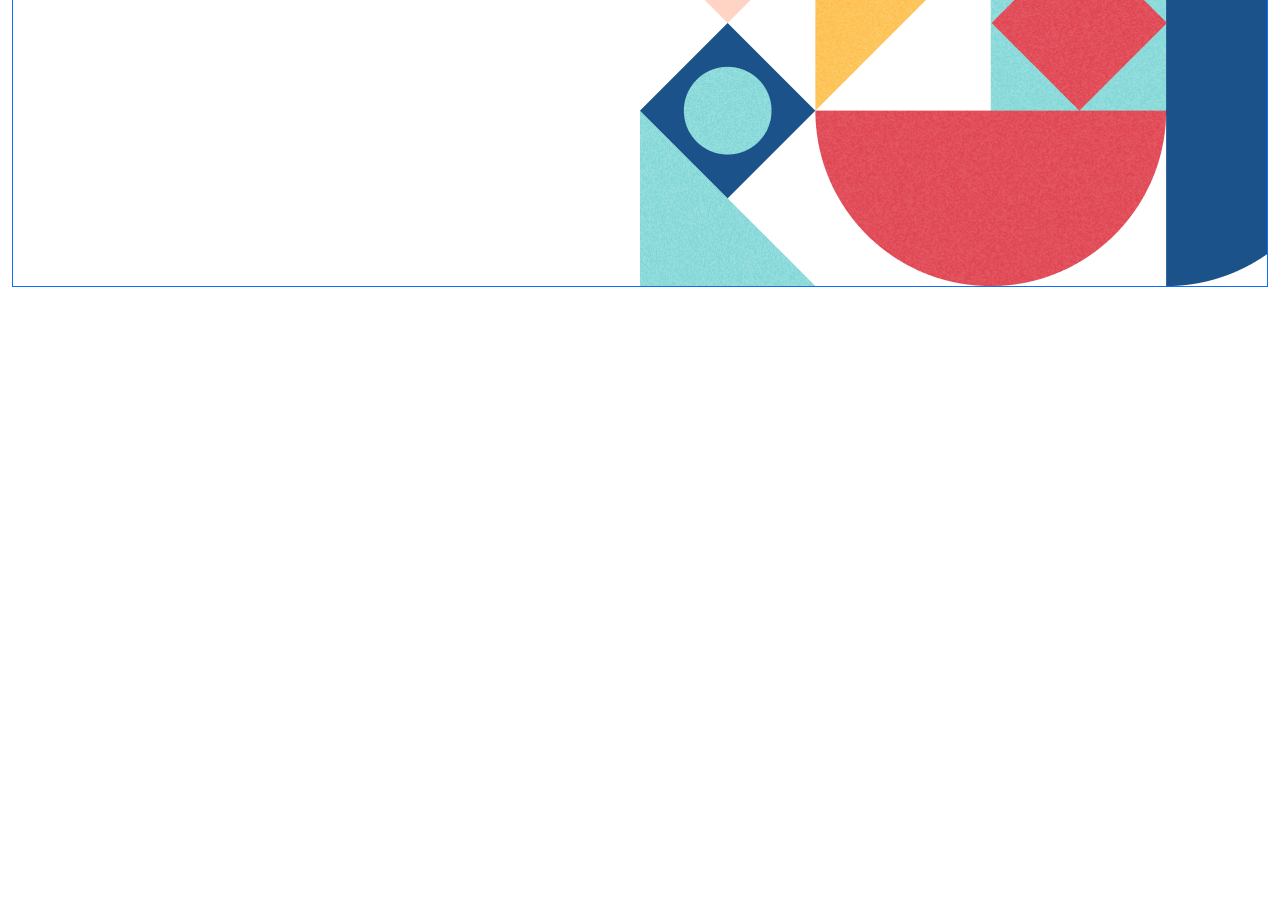
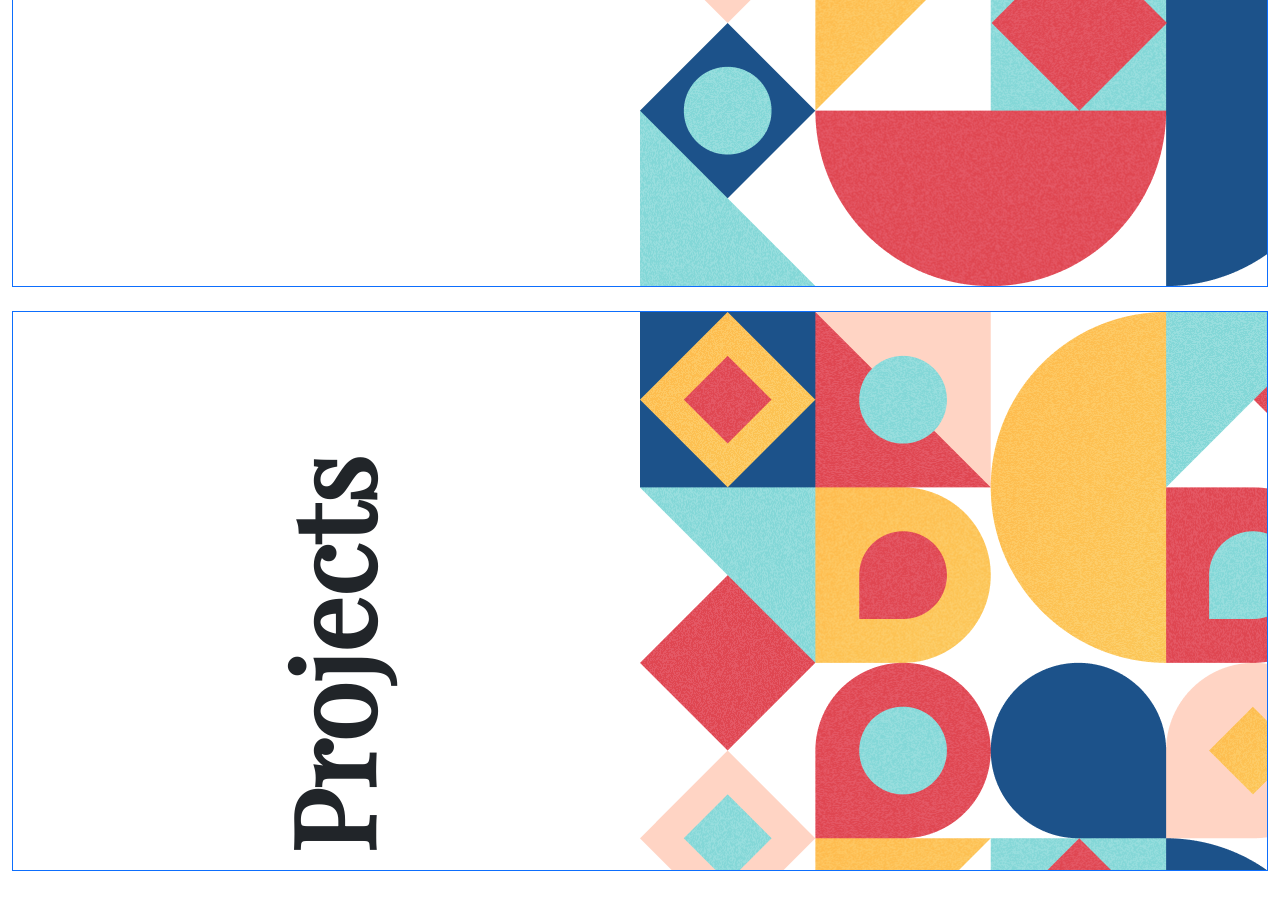
Before and after one commit to ridabensalem/Full-Portfolio, a website: page index.html in a window 1280 px wide. Shown: the part 632-1537 px from the top of the page. Before the commit the page ends 919 px from the top, so only its background shows below. Drawn offline with nearby package versions, Linux system fonts and the light colour scheme.

Commit message:
Created Projects session

```diff
--- a/index.html
+++ b/index.html
@@ -44,9 +44,17 @@
                 If you like what you see and have a project you need coded, don’t hesitate and contact me.</p>
                 <button type="submit" class="btn btn-dark btn-sm submit-button fs-4">Start conversation</button>
             </div>
-            <div class="col left-section"></div>
+            <div class="col left-section "></div>
 
         </div>
+<br>
+        <div class="d-flex flex-row justify-content-center align-items-center g-2 border border-primary">
+          <div class="col flex-column  second-container text-drak d-flex justify-content-center">
+            <h1 class="fw-bolder verticaltext verticaltext_content">Projects</h1>
+          </div>
+          <div class="col left-sect"></div>
+
+      </div>
     </div>
   </main>
   <footer>
--- a/style.css
+++ b/style.css
@@ -7,6 +7,16 @@
   float: right;
 }
 
+.left-sect{
+  width: 960px;
+  background-image: url(Images/Thur.png);
+  height: 558px;
+}
+
+.second-container{
+  width: 960px;
+
+}
 * {
   font-family: 'Playfair Display', serif;
 }
@@ -32,3 +42,19 @@
   margin-left: 120px;
   margin-top: 20px;
 }
+
+.verticaltext {
+  position: relative;
+  padding-left: 50px;
+  margin: 1em 0;
+  min-height: 120px;
+}
+
+.verticaltext_content {
+  -webkit-transform: rotate(-90deg);
+  -moz-transform: rotate(-90deg);
+  -ms-transform: rotate(-90deg);
+  -o-transform: rotate(-90deg);
+  position: relative;
+  font-weight: bold;
+}
```
